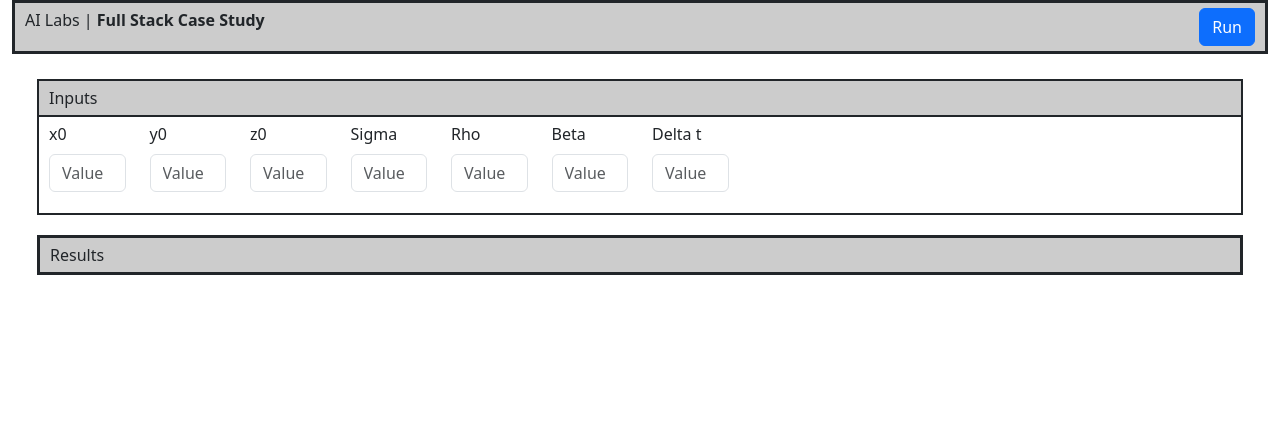
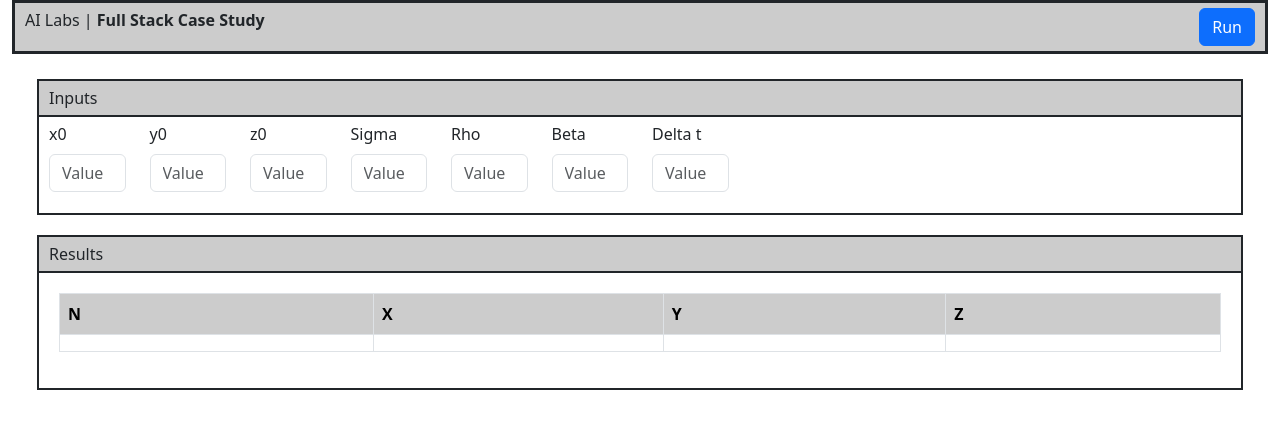
Before and after one commit to bclai7/blackrock-casestudy, a React (Create React App) app in the folder frontend/: page / in a window 1280 px wide. Shown: the top 428 px of the page. Built offline with nearby package versions, Linux system fonts and the light colour scheme.

Commit message:
Add table to results section

```diff
--- a/frontend/src/Result.js
+++ b/frontend/src/Result.js
@@ -1,5 +1,6 @@
 import Row from 'react-bootstrap/Row';
 import Col from 'react-bootstrap/Col';
+import Table from 'react-bootstrap/Table';
 
 function Result() {
   return (
@@ -11,6 +12,31 @@ function Result() {
                 </Col>
             </Row>
       </div>
+
+      <div className='resultSection'>
+            <Row>
+                <Col>
+                <Table bordered hover>
+                    <thead className='tableHeader'>
+                        <tr>
+                        <th>N</th>
+                        <th>X</th>
+                        <th>Y</th>
+                        <th>Z</th>
+                        </tr>
+                    </thead>
+                    <tbody>
+                        <tr>
+                            <td></td>
+                            <td></td>
+                            <td></td>
+                            <td></td>
+                        </tr>
+                    </tbody>
+                </Table>
+                </Col>
+            </Row>
+      </div>
     </div>
   );
 }
--- a/frontend/src/index.css
+++ b/frontend/src/index.css
@@ -22,8 +22,17 @@ div.inputHeader {
   background-color: #cccccc;
 }
 
+div.resultHeader {
+  border-width: 2px 2px 1px 2px;
+}
+
 div.topBar {
   border-width: 2px 2px 1px 2px;
+  background-color: #cccccc;
+}
+
+thead.tableHeader th {
+  border-style: solid;
   background-color: #cccccc;
 }
 
@@ -45,3 +54,9 @@ div.Input {
 button.runButton {
   float: right;
 }
+
+div.resultSection {
+  border-style: solid;
+  border-width: 1px 2px 2px 2px;
+  padding: 20px;
+}
```
